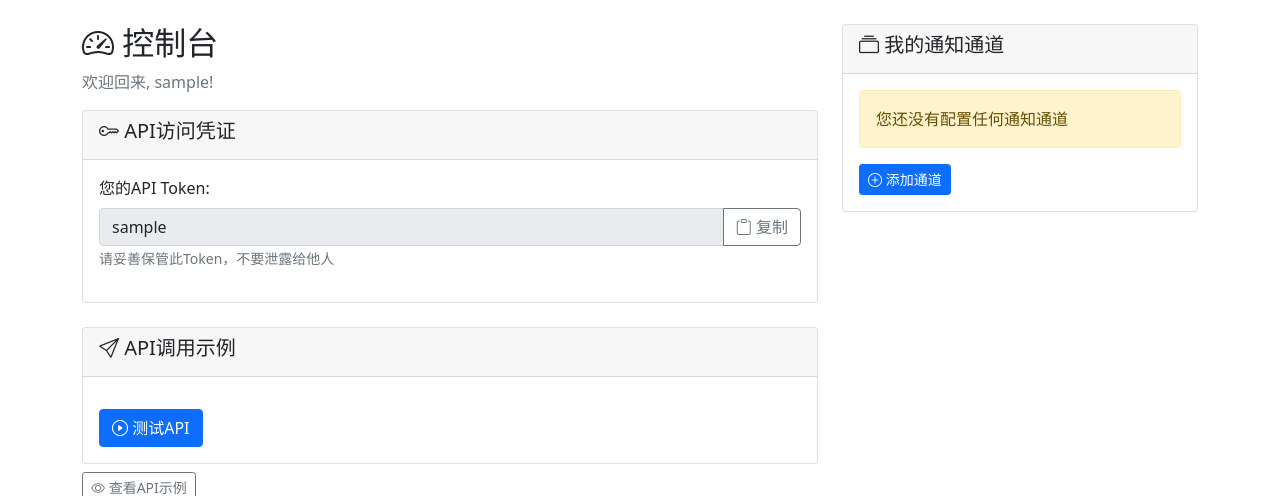
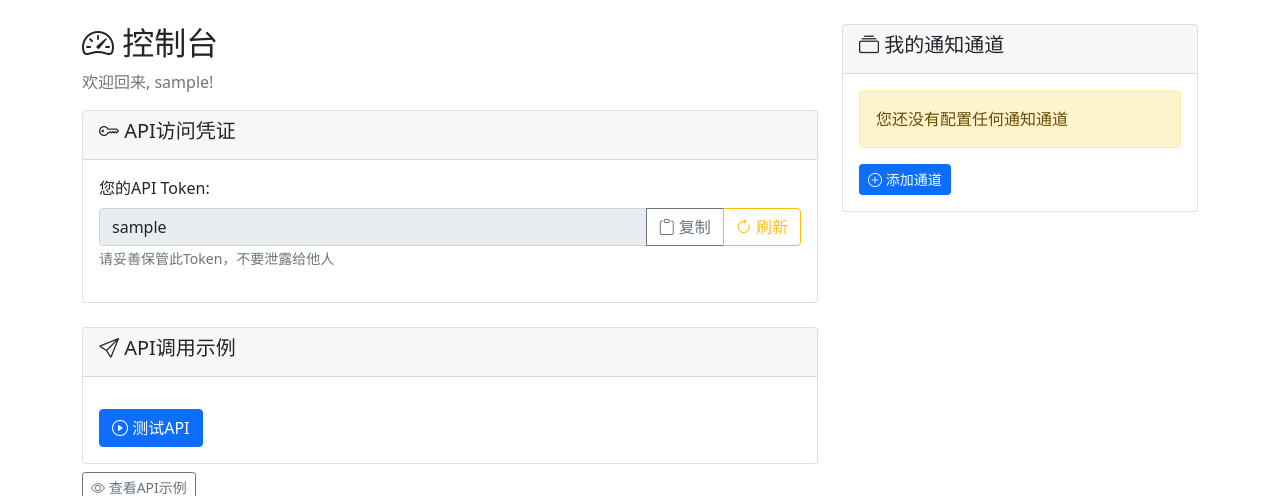
Before and after one commit to zmide/NotifyHub, a Flask app: page /dashboard in a window 1280 px wide. Shown: the part 56-552 px from the top of the page. Run offline with Flask 3, Linux system fonts and the light colour scheme; the visitor is signed in with stand-in values (Sample User, id 1); data that the repository does not hold is empty; some libraries are stand-ins or nearby versions.

Commit message:
新增：Token刷新功能

```diff
--- a/app.py
+++ b/app.py
@@ -98,6 +98,13 @@ def load_user(user_id):
 def index():
     return render_template('index.html')
 
+@app.route('/refresh_token', methods=['POST'])
+@login_required
+def refresh_token():
+    # 生成新的token
+    current_user.token = secrets.token_hex(32)
+    db.session.commit()
+    return jsonify({'status': 'success', 'new_token': current_user.token})
 
 @app.route('/register', methods=['GET', 'POST'])
 def register():
--- a/templates/dashboard.html
+++ b/templates/dashboard.html
@@ -19,6 +19,9 @@
                         <input type="text" class="form-control" id="apiToken" value="{{ user.token }}" readonly>
                         <button class="btn btn-outline-secondary" onclick="copyToken()">
                             <i class="bi bi-clipboard"></i> 复制
+                        </button>
+                        <button class="btn btn-outline-warning" onclick="refreshToken()">
+                            <i class="bi bi-arrow-clockwise"></i> 刷新
                         </button>
                     </div>
                     <small class="text-muted">请妥善保管此Token，不要泄露给他人</small>
@@ -213,6 +216,28 @@ Content-Type: application/json
 
 {% block scripts %}
 <script>
+    function refreshToken() {
+        if (!confirm('刷新Token将使旧Token失效，确定继续吗？')) {
+            return;
+        }
+
+        fetch('/refresh_token', {
+            method: 'POST',
+            headers: {
+                'Content-Type': 'application/json'
+            }
+        })
+        .then(response => response.json())
+        .then(data => {
+            if (data.status === 'success') {
+                document.getElementById('apiToken').value = data.new_token;
+                alert('Token已刷新！页面将重新加载...');
+                window.location.reload();
+            } else {
+                alert('刷新失败');
+            }
+        });
+    }
     function copyToken() {
         const tokenInput = document.getElementById('apiToken');
         tokenInput.select();
```
